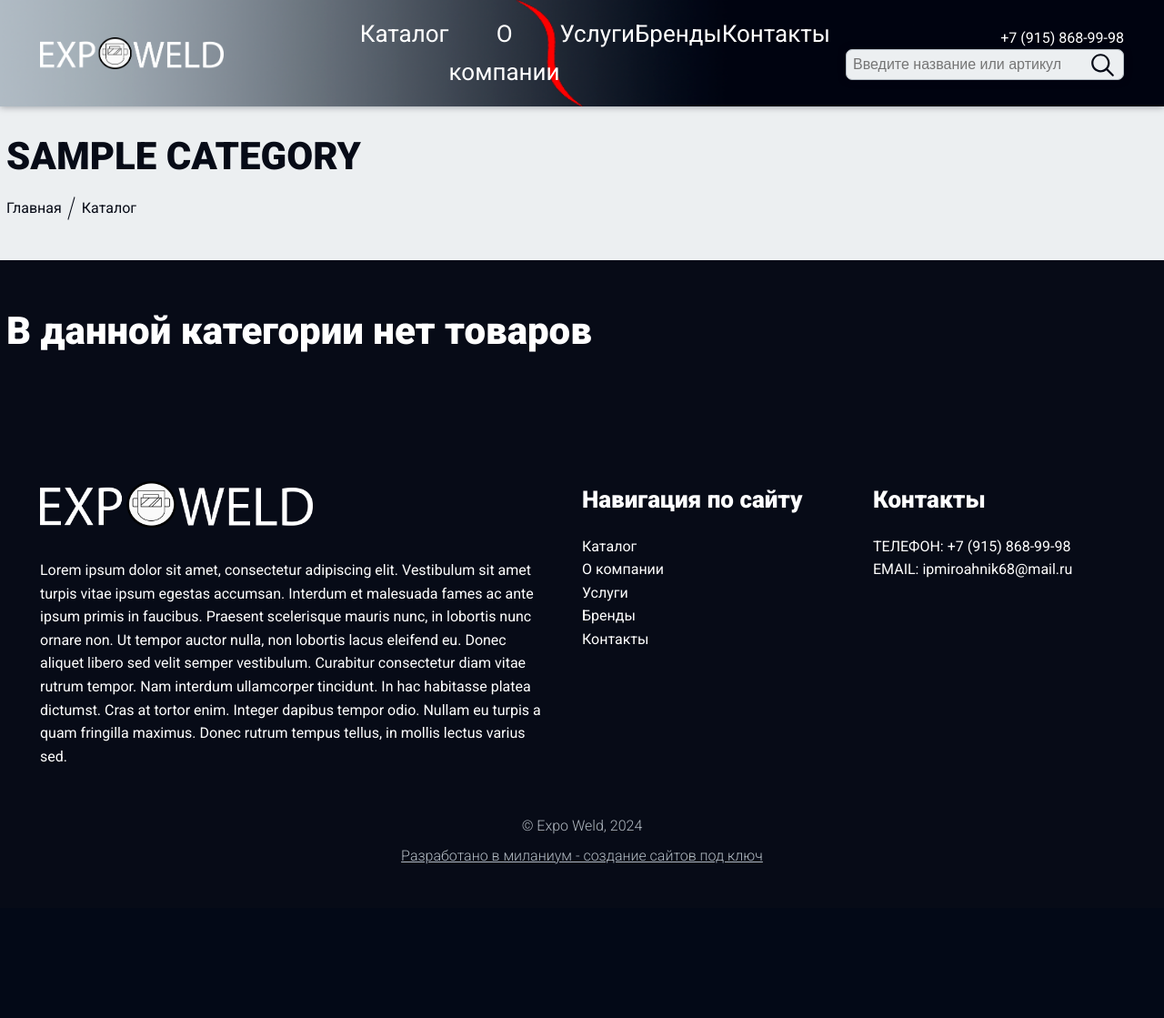
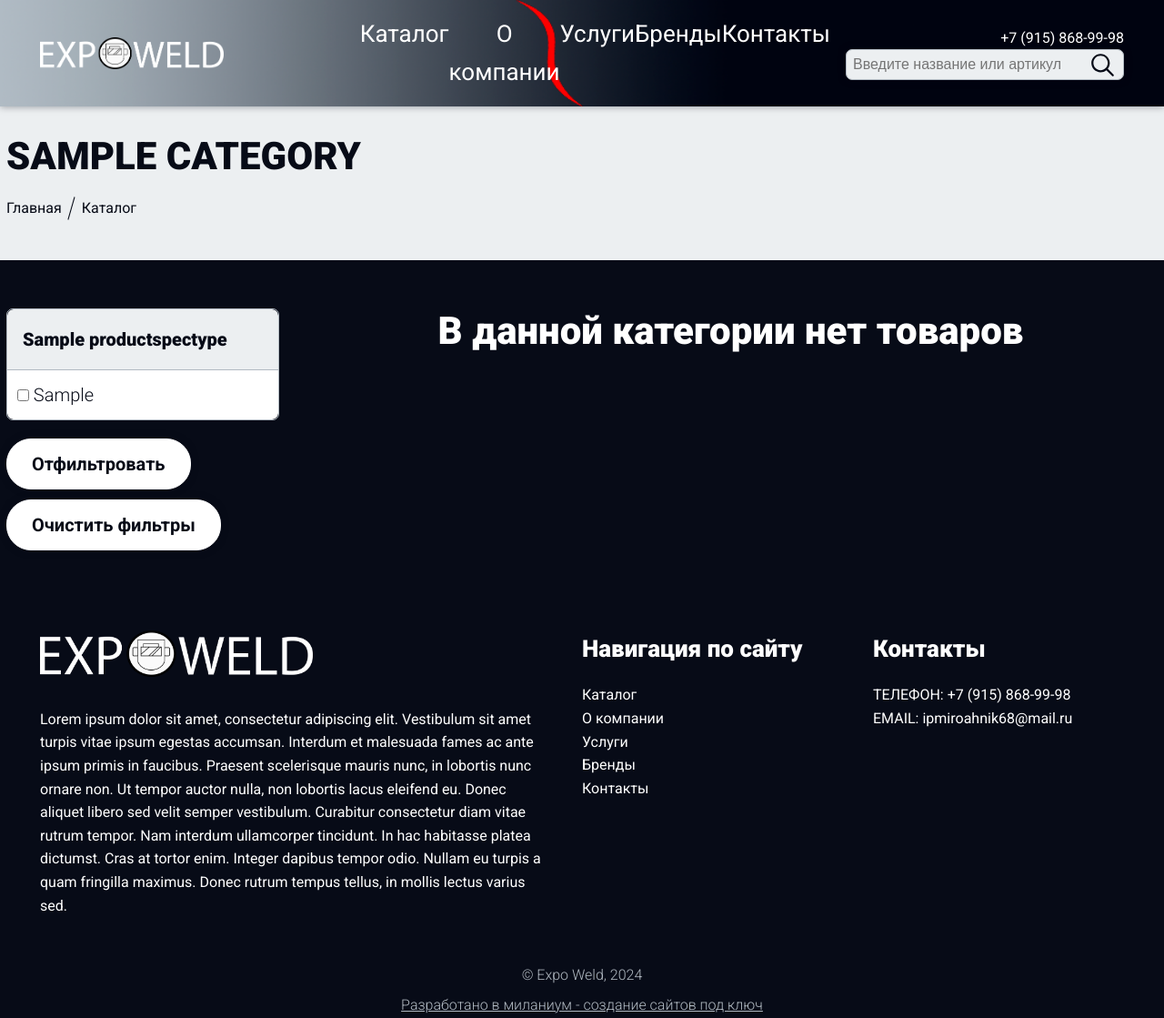
Before and after one commit to Loadngg/ExpO-Weld, a Django app: a page that uses templates/catalog/category_detail.html in a window 1280 px wide. Shown: the top 1119 px of the page at 91% size. Before the commit the page ends 950 px from the top, so only its background shows below. Run offline with Django 4.2, Linux system fonts and the light colour scheme; tables that the repository leaves empty hold one stand-in row (values such as "Sample post").

Commit message:
+ added filters in category detail

```diff
--- a/catalog/views.py
+++ b/catalog/views.py
@@ -4,7 +4,7 @@ from django.views import View
 from django.views.generic import ListView, DetailView
 
 from .forms import SearchForm
-from .models import Category, Product, Brand
+from .models import Category, Product, Brand, ProductSpecType, ProductSpec
 
 
 class CategoryListView(ListView):
@@ -13,6 +13,16 @@ class CategoryListView(ListView):
     model = Category
     queryset = Category.objects.filter(parent_category=None).order_by('name')
     ordering = ['name']
+
+
+def get_spec_types_filters():
+    spec_types = {}
+    spec_types_list = ProductSpecType.objects.all()
+    for spec_type in spec_types_list:
+        spec_types[spec_type] = list(
+            set(ProductSpec.objects.filter(type__name=spec_type).values_list('value', flat=True).order_by("type__name")))
+
+    return spec_types
 
 
 class CategoryDetailView(DetailView):
@@ -26,9 +36,34 @@ class CategoryDetailView(DetailView):
         category = self.get_object()
         descendants = self.get_descendants(category)
         descendants.insert(0, category)
+        context["categories_list"] = Category.objects.filter(parent_category__slug=self.kwargs['slug'])
+        context["spec_types"] = get_spec_types_filters()
+
         products = Product.objects.filter(parent_category__in=descendants)
-        context["categories_list"] = Category.objects.filter(parent_category__slug=self.kwargs['slug'])
-        context['products'] = products.order_by('name')
+        selected_specs = self.request.GET
+
+        if len(selected_specs) == 0:
+            context['products'] = products
+            return context
+
+        products_list = []
+        spec_type_ids = []
+        spec_type_values = []
+        for spec_str in selected_specs:
+            if spec_str.startswith('spec_'):
+                spec = spec_str.replace('spec_type_id_', '')
+                spec_type_id = int(spec[0])
+                spec_type_ids.append(spec_type_id)
+
+                spec_value = spec.split("_spec_")[1]
+                spec_type_values.append(spec_value)
+                spec_type = ProductSpecType.objects.get(id=spec_type_id)
+
+                products_list += products.filter(Q(productspec__value=spec_value) & Q(productspec__type=spec_type))
+
+        context['spec_type_ids'] = spec_type_ids
+        context['spec_type_values'] = spec_type_values
+        context['products'] = set(products_list)
         return context
 
     def get_descendants(self, category):
--- a/static/css/index.css
+++ b/static/css/index.css
@@ -96,6 +96,7 @@ button {
 
 .button {
     font-size: var(--fs-m);
+    line-height: 1.6;
     font-weight: 700;
     padding: var(--spacing-m) var(--spacing-xl);
     color: var(--color-black);
@@ -219,6 +220,7 @@ section {
 .acc_head {
     padding: var(--spacing-l) !important;
     margin-bottom: 0;
+    color: var(--color-black);
 }
 
 .acc_content {
@@ -227,6 +229,7 @@ section {
     font-weight: 300;
     text-align: left;
     background-color: var(--color-white);
+    color: var(--color-black);
 }
 
 .accordionjs .acc_section {
--- a/static/css/pages/catalog.css
+++ b/static/css/pages/catalog.css
@@ -1,3 +1,23 @@
+.catalog__block {
+    display: flex;
+    align-items: flex-start;
+    justify-content: flex-start;
+    gap: var(--spacing-xl);
+}
+
+.catalog__block form {
+    min-width: 300px;
+}
+
+.catalog__block form button {
+    margin-bottom: var(--spacing-m);
+    width: fit-content;
+}
+
+.catalog__block form a {
+    width: fit-content;
+}
+
 .catalog__inner {
     margin: 0 auto;
     display: grid;
--- a/static/js/app.js
+++ b/static/js/app.js
@@ -77,6 +77,10 @@ $(document).ready(function () {
 // Accordion
 $(document).ready(function () {
     $("#questions-accordion").accordionjs();
+    $("#filters-accordion").accordionjs({
+        closeAble: true,
+        closeOther: false,
+    });
 });
 
 // Scroll Top
--- a/templates/catalog/category_detail.html
+++ b/templates/catalog/category_detail.html
@@ -34,6 +34,36 @@
     {% endif %}
     <section class="catalog anim-item">
         <div class="container">
+            <div class="catalog__block">
+                <form action="" method="get">
+                    <ul id="filters-accordion" class="accordionjs">
+                        {% for spec_type, values in spec_types.items %}
+                            <li class="acc_active">
+                                <h4>{{ spec_type.name }}</h4>
+                                <ul>
+                                    {% for value in values %}
+                                        <li>
+                                            <label>
+                                                <input type="checkbox"
+                                                       name="spec_type_id_{{ spec_type.id }}_spec_{{ value }}"
+                                                       value="{{ value }}"
+                                                        {% if spec_type.id in spec_type_ids and value in spec_type_values %}
+                                                       checked
+                                                        {% endif %}
+                                                >
+                                                {{ value }}
+                                            </label>
+                                        </li>
+                                    {% endfor %}
+                                </ul>
+                            </li>
+                        {% endfor %}
+                    </ul>
+                    <button class="button" type="submit">Отфильтровать</button>
+                    <a href="{% url 'category_detail' slug=category.slug %}" class="button" type="submit">Очистить
+                        фильтры</a>
+                </form>
+
                 <div class="catalog__inner">
                     {% for product in products %}
                         <div class="card__item">
@@ -59,5 +89,6 @@
                     {% endfor %}
                 </div>
             </div>
+        </div>
     </section>
 {% endblock %}
```
Lines whose indentation alone changed are shown as unchanged.
